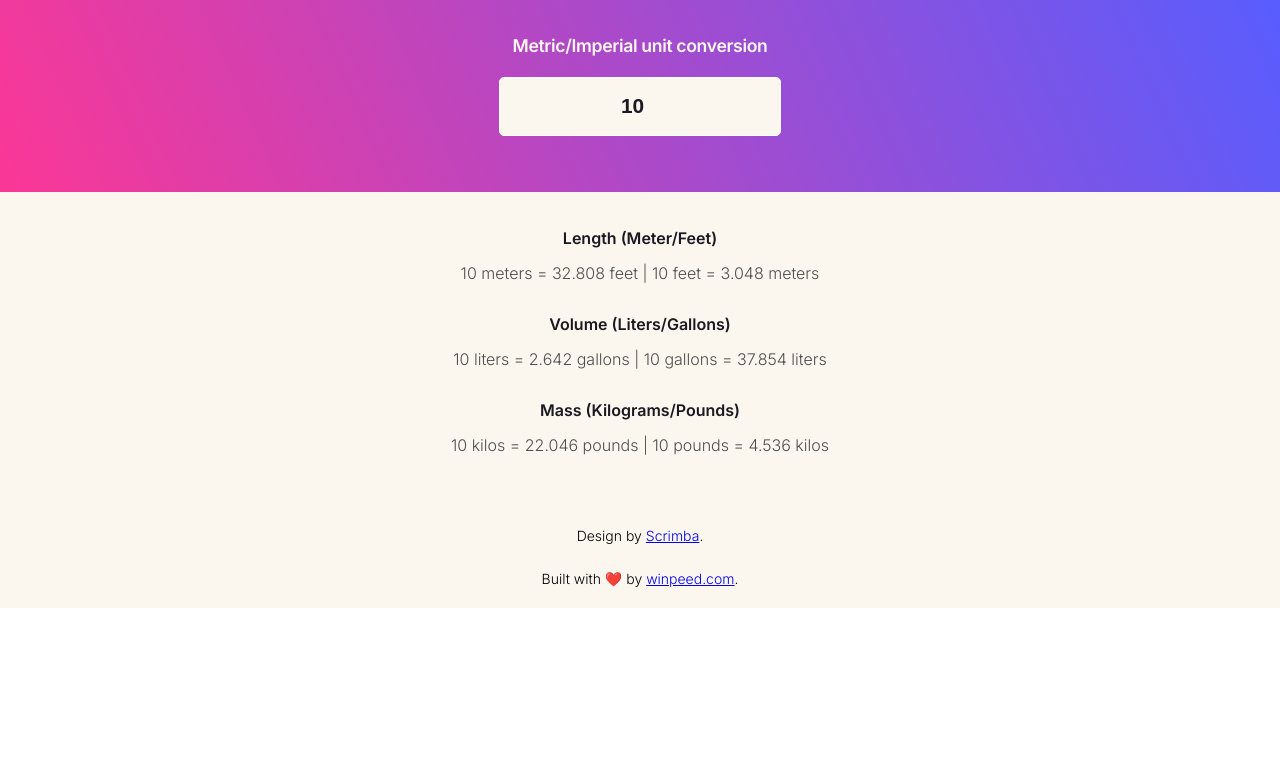
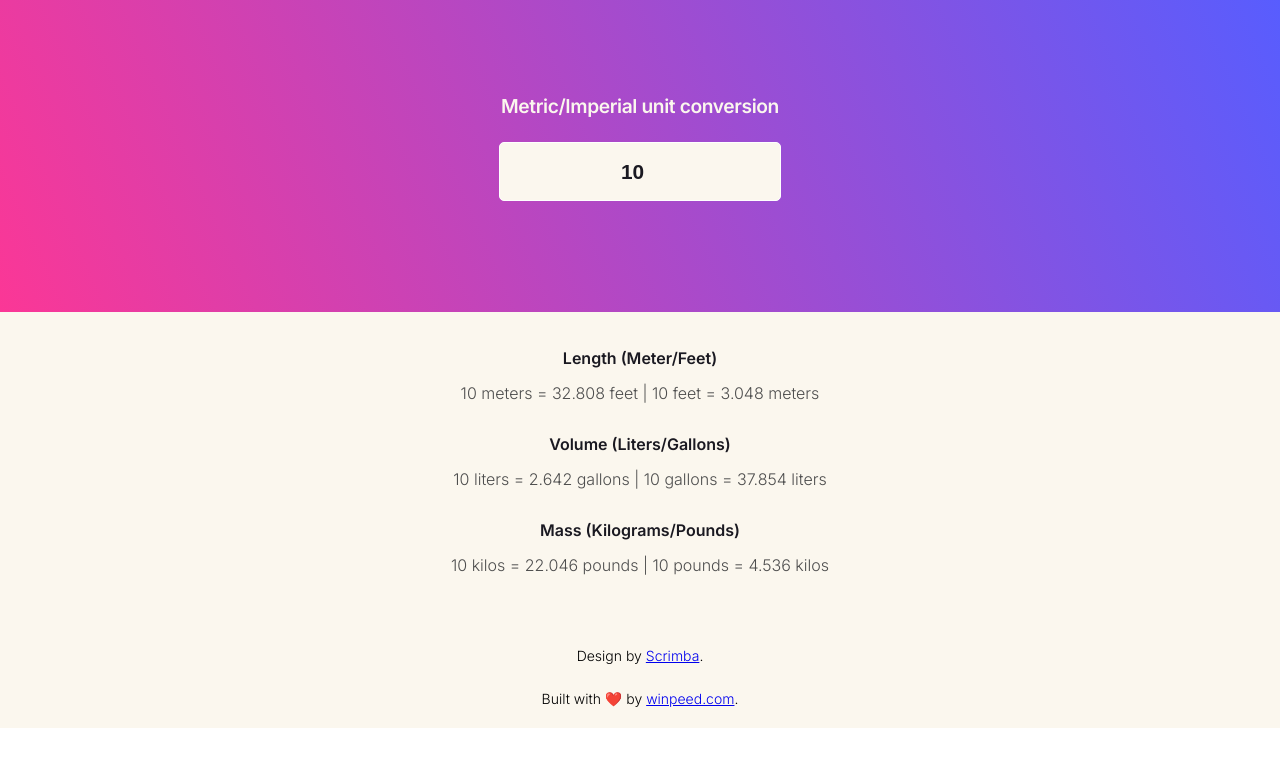
Before and after one commit to winpeed/unit-conversion-with-vanilla-js, a plain HTML site: page index.html in a window 1280 px wide. Drawn offline with Linux system fonts and the light colour scheme.

Commit message:
Adjust top height

```diff
--- a/style.css
+++ b/style.css
@@ -32,13 +32,18 @@ body {
     var(--light-purple) 0%,
     var(--dark-purple) 100%
   );
-  padding: 2.5em 1em;
+  padding: 2em 1em;
   text-align: center;
   color: var(--white);
+  height: 32vh;
+  display: flex;
+  flex-direction: column;
+  justify-content: center;
 }
 
 .top h1 {
-  font-size: 1.1rem;
+  font-size: 1.2rem;
+  padding: 0.2em 0em;
   font-weight: 600;
   letter-spacing: -0.02em;
 }
```
